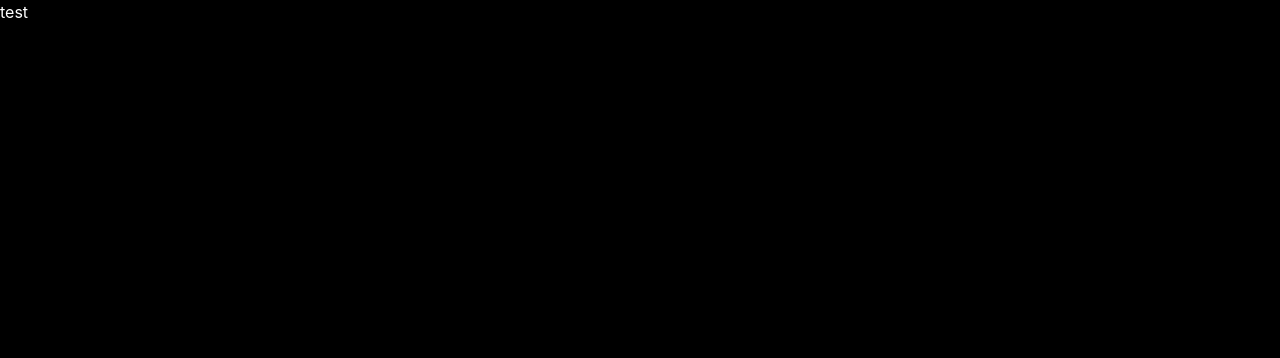
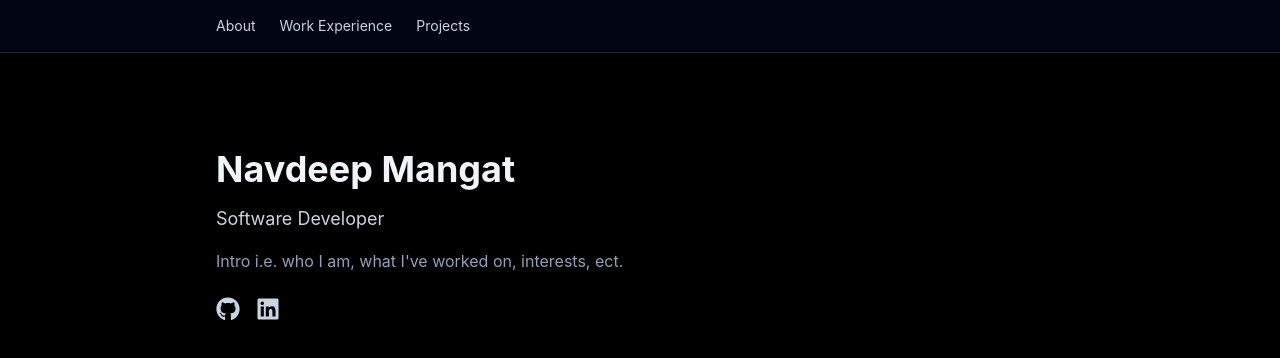
Before and after one commit to nsmangat/Portfolio, a React (Vite) app: page / in a window 1280 px wide. Shown: the top 358 px of the page. Built offline with nearby package versions, Linux system fonts and the light colour scheme.

Commit message:
Added initial header and about sections

```diff
--- a/package.json
+++ b/package.json
@@ -13,6 +13,7 @@
     "@tailwindcss/vite": "^4.3.3",
     "react": "^19.2.8",
     "react-dom": "^19.2.8",
+    "react-icons": "^5.7.0",
     "tailwindcss": "^4.3.3"
   },
   "devDependencies": {
--- a/src/App.tsx
+++ b/src/App.tsx
@@ -1,5 +1,15 @@
+import { About } from "./components/About";
+import { Header } from "./components/Header";
+
 function App() {
-  return <p className="text-white">test</p>;
+  return (
+    <>
+      <Header />
+      <main>
+        <About />
+      </main>
+    </>
+  );
 }
 
 export default App;
--- /dev/null
+++ b/src/components/About.tsx
@@ -0,0 +1,36 @@
+import { FaGithub, FaLinkedin } from "react-icons/fa6";
+
+export function About() {
+  return (
+    <section
+      id="about"
+      className="mx-auto flex max-w-4xl scroll-mt-20 flex-col items-start gap-4 px-6 py-24"
+    >
+      <h1 className="text-4xl font-bold text-slate-100">Navdeep Mangat</h1>
+      <p className="text-lg text-slate-300">Software Developer</p>
+      <p className="max-w-2xl text-slate-400">
+        Intro i.e. who I am, what I've worked on, interests, ect.
+      </p>
+      <div className="mt-2 flex gap-4">
+        <a
+          href="https://github.com/your-username"
+          target="_blank"
+          rel="noreferrer"
+          aria-label="GitHub"
+          className="text-slate-300 transition-colors hover:text-white"
+        >
+          <FaGithub className="h-6 w-6" />
+        </a>
+        <a
+          href="https://linkedin.com/in/your-username"
+          target="_blank"
+          rel="noreferrer"
+          aria-label="LinkedIn"
+          className="text-slate-300 transition-colors hover:text-white"
+        >
+          <FaLinkedin className="h-6 w-6" />
+        </a>
+      </div>
+    </section>
+  );
+}
--- /dev/null
+++ b/src/components/Header.tsx
@@ -0,0 +1,25 @@
+const navLinks = [
+  { href: "#about", label: "About" },
+  { href: "#experience", label: "Work Experience" },
+  { href: "#projects", label: "Projects" },
+];
+
+export function Header() {
+  return (
+    <header className="sticky top-0 z-50 border-b border-slate-800 bg-slate-950/80 backdrop-blur">
+      <div className="mx-auto flex max-w-4xl items-center justify-between px-6 py-4">
+        <nav className="flex gap-6 text-sm text-slate-300">
+          {navLinks.map((link) => (
+            <a
+              key={link.href}
+              href={link.href}
+              className="transition-colors hover:text-white"
+            >
+              {link.label}
+            </a>
+          ))}
+        </nav>
+      </div>
+    </header>
+  );
+}
```
Also changed, not shown: 1 other file (tests, documents, lock files or other folders).
